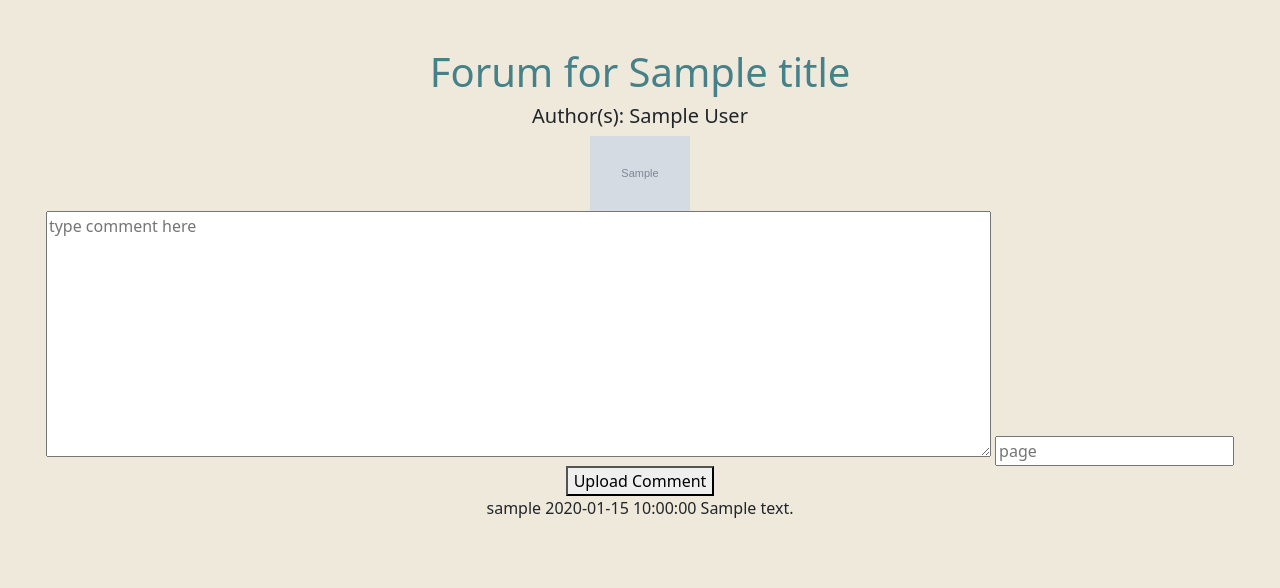
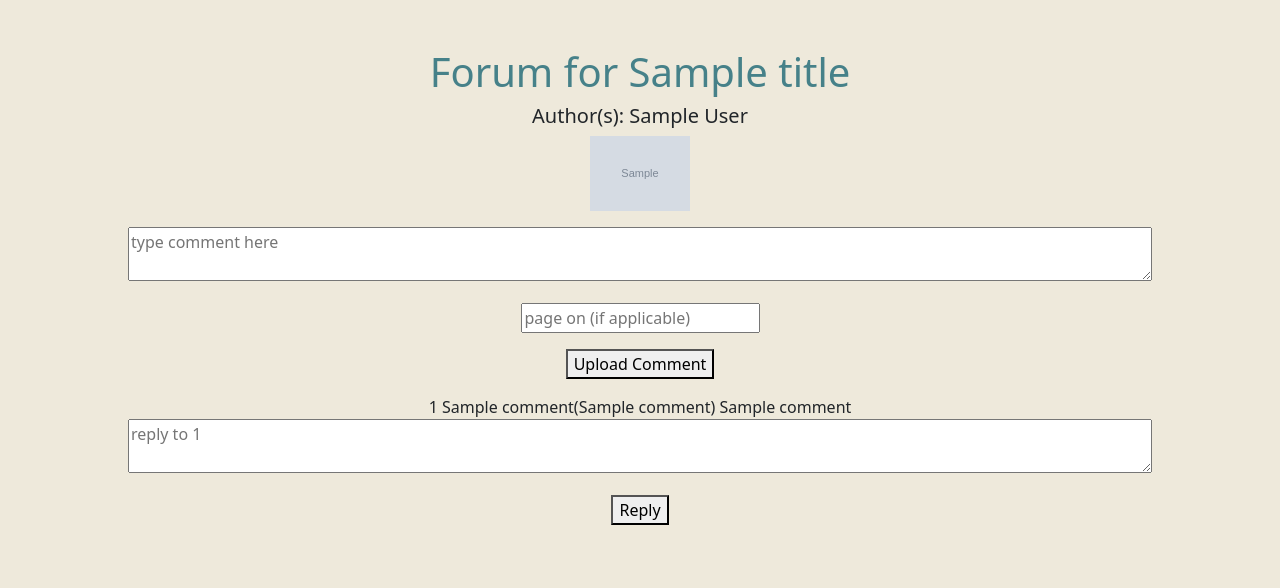
Before and after one commit to wanjunz/TheSamePage, a Flask app: template templates/forum.html in a window 1280 px wide. Shown: the part 66-654 px from the top of the page. Run offline with Flask 3, Linux system fonts and the light colour scheme; the template is opened without the code that fills it: most values are stand-ins (such as "Sample title", 1, 10 or a date in 2020); grey boxes marked "Sample" are stand-in pictures.

Commit message:
began coding comment feature; incomplete

```diff
--- a/app.py
+++ b/app.py
@@ -5,7 +5,8 @@ from urllib.parse import quote
 # libraries for session management and password hashing (for login / register)
 from flask_session import Session
 from werkzeug.security import check_password_hash, generate_password_hash
-
+# library to get time
+from datetime import datetime
 #library for database management
 import sqlite3
 
@@ -161,3 +162,27 @@ def logout():
 
     # Redirect user to login form
     return redirect("/")
+
+@app.route("/comment", methods = ["POST"])
+def comment():
+    # adds user comment to database and then shows page with it on
+    if request.method == "POST":
+        parent_id = request.form.get("parent_id")
+        # not a reply to a comment
+        forum_id = request.form.get("forum_id")
+        if not parent_id:
+            forumIDArray = executeSQL("SELECT * FROM chapters WHERE forum_id = ?", (forum_id,),False)
+            # if invalid forum_id, return home
+            if len(forumIDArray)!=1:
+                return redirect("/")
+            comment = request.form.get("comment")
+            user_id = session.get('id')
+            username = executeSQL("SELECT username FROM users WHERE id = ?", (user_id,), False)[0][0]
+            time = datetime.now().strftime("%Y-%m-%d %H:%M:%S")
+
+            page = request.form.get("page")
+            # general comment, no page inputted
+            if not page:
+                executeSQL("INSERT INTO forums(username, comment, time, forum_id) VALUES (?,?,?,?)", (username, comment, time, forum_id), True)
+                # return corresponding forum.html
+                # return render_template("forum.html", title=title, authors=authors, thumbnail=thumbnail, forumID = forumID, comments = comments)
--- a/static/styles.css
+++ b/static/styles.css
@@ -91,3 +91,9 @@ body {
     color: var(--dark);
     border-color: var(--dark-teal);
 }
+
+/* styling for comment boxes */
+
+textarea{
+    width: 80vw;
+}
--- a/templates/forum.html
+++ b/templates/forum.html
@@ -7,14 +7,37 @@
 {% block main %}
     <h1>Forum for {{ title }}</h1>
     <h5>Author(s): {{ authors }}</h5>
-    <img src="{{thumbnail}} " width="100" alt="Book Cover">
-    <form>
-        <textarea name = "message" rows = "10" cols = "100" placeholder = "type comment here"></textarea>
-        <input name = "page" placeholder = "page" type = "number">
-        <button type = button>Upload Comment</button>
+    <div class = "mb-3">
+        <img src="{{thumbnail}} " width="100" alt="Book Cover">
+    </div>
+    <!-- submit comment for overall forum -->
+    <form action = "/comment" method ="post">
+        <div class = "mb-3">
+            <textarea name = "message" placeholder = "type comment here"></textarea>
+        </div>
+        <div class = "mb-3">
+            <input name = "page" placeholder = "page on (if applicable)" type = "number" min="0" oninput="validity.valid||(value='');">
+            <input name = "forum_id" type = "hidden" value = '{{forumID}}'>
+        </div>
+        <div class = "mb-3">
+            <button type = button>Upload Comment</button>
+        </div>
     </form>
+    <!-- display existing comments -->
     {% for comment in comments %}
-        {{comment["username"]}} {{comment["time"]}}
-        {{comment["comment"]}}
+        {{comment[0]}} {{comment[3]}}({{comment[5]}})
+        {{comment[1]}}
+        <form action = "/comment" method ="post">
+            <div class = "mb-3">
+                <textarea name = "message" placeholder = 'reply to {{comment[0]}} '></textarea>
+            </div>
+            <div class = "mb-3">
+                <input name = "parent_id" type = "hidden" value = '{{comment[2]}}'>
+                <input name = "forum_id" type = "hidden" value = '{{comment[4]}}'>
+            </div>
+            <div class = "mb-3">
+                <button type = button>Reply</button>
+            </div>
+        </form>
     {% endfor %}
 {% endblock %}
```
Also changed, not shown: info.db, static/no-cover.jpg (added), 2 other files.
